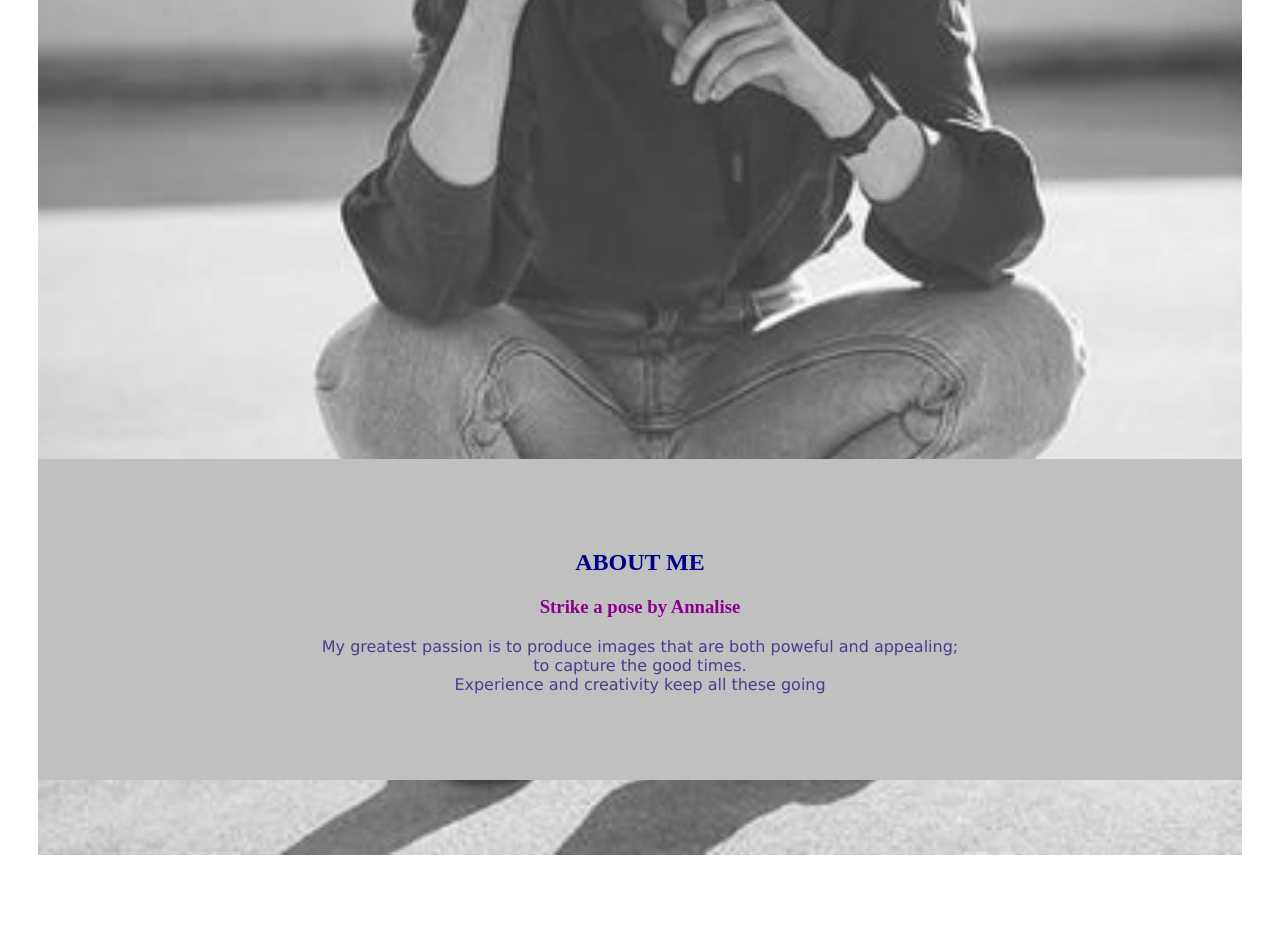
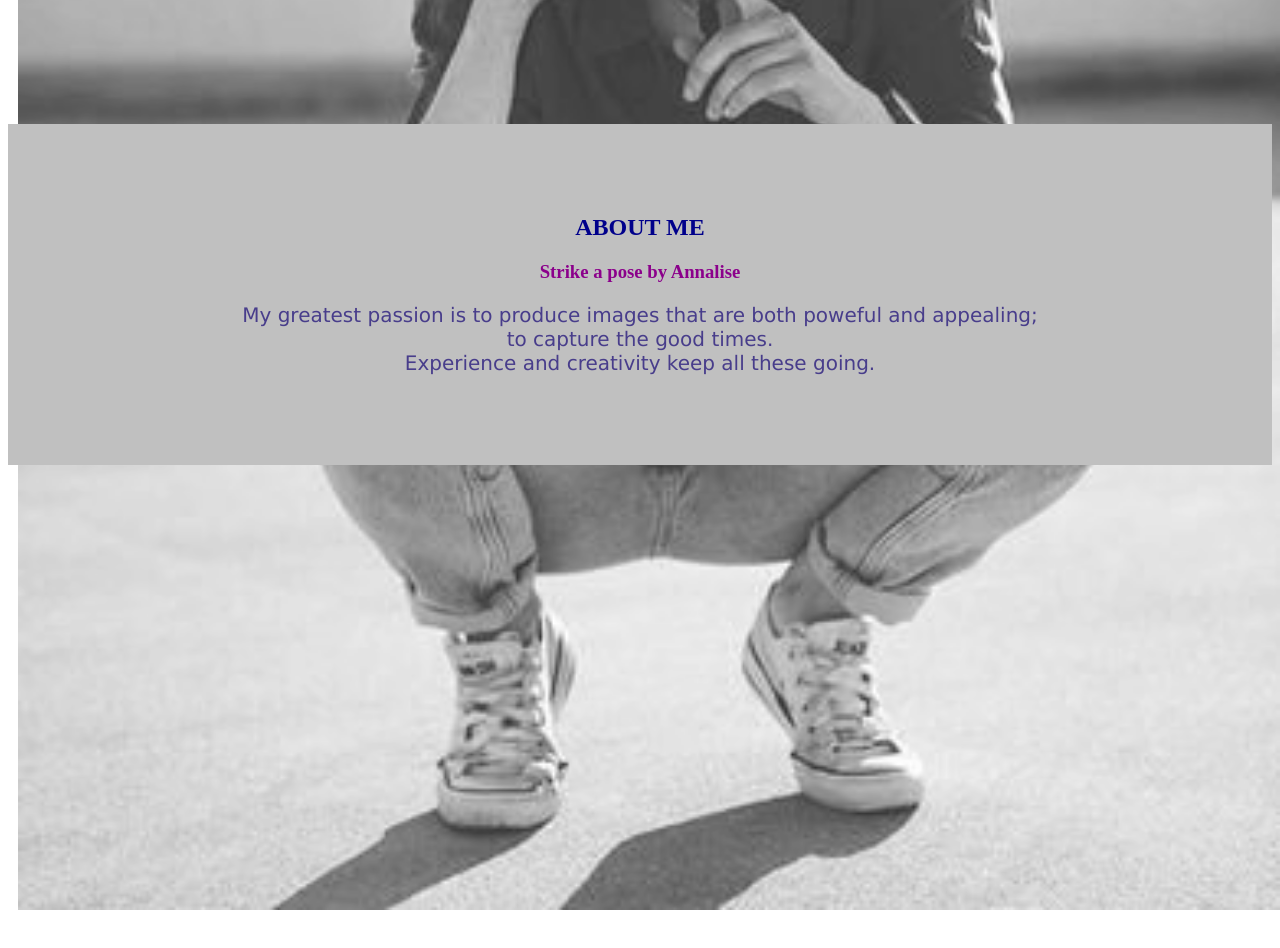
Before and after one commit to Annaliskirwa/_Photography_Web_Site, a plain HTML site: page index.html in a window 1280 px wide. Shown: the part 680-1628 px from the top of the page. Drawn offline with Linux system fonts and the light colour scheme.

Commit message:
aligning the biography

```diff
--- a/assets/index.css
+++ b/assets/index.css
@@ -21,9 +21,7 @@ a:hover{
     color: darkblue;
     font-weight: 900;
 }
-body{
-    padding: 30px;
-}
+
 ul{
     padding-left: 80px;
     padding-top: 0px;
@@ -83,6 +81,7 @@ ul{
       opacity: 0.8;
       height: 100%;
       width: 100%;
+      padding:10px;
 
   }
   h2{
@@ -97,10 +96,11 @@ ul{
     color:darkslateblue;
     text-align: center;
   font-family: 'Lucida Sans', 'Lucida Sans Regular', 'Lucida Grande', 'Lucida Sans Unicode', Geneva, Verdana, sans-serif;
-  }
+  font-size: 20px;
+}
   .bottom{
     background-color: silver;
     position: relative;
-  bottom: 400px;
+  bottom: 800px;
   padding: 70px;
   }
--- a/index.html
+++ b/index.html
@@ -37,7 +37,7 @@
             <h2>ABOUT ME</h2>
             <h3>Strike a pose by <strong>Annalise</strong></h3>
             <p>My greatest passion is to produce images that are both poweful and appealing; <br>to capture the good times.<br>
-           Experience and creativity keep all these going</p>
+           Experience and creativity keep all these going.</p>
        </div>
         </div>
 
```
Also changed, not shown: assets/biographyimg.jpg (added).
